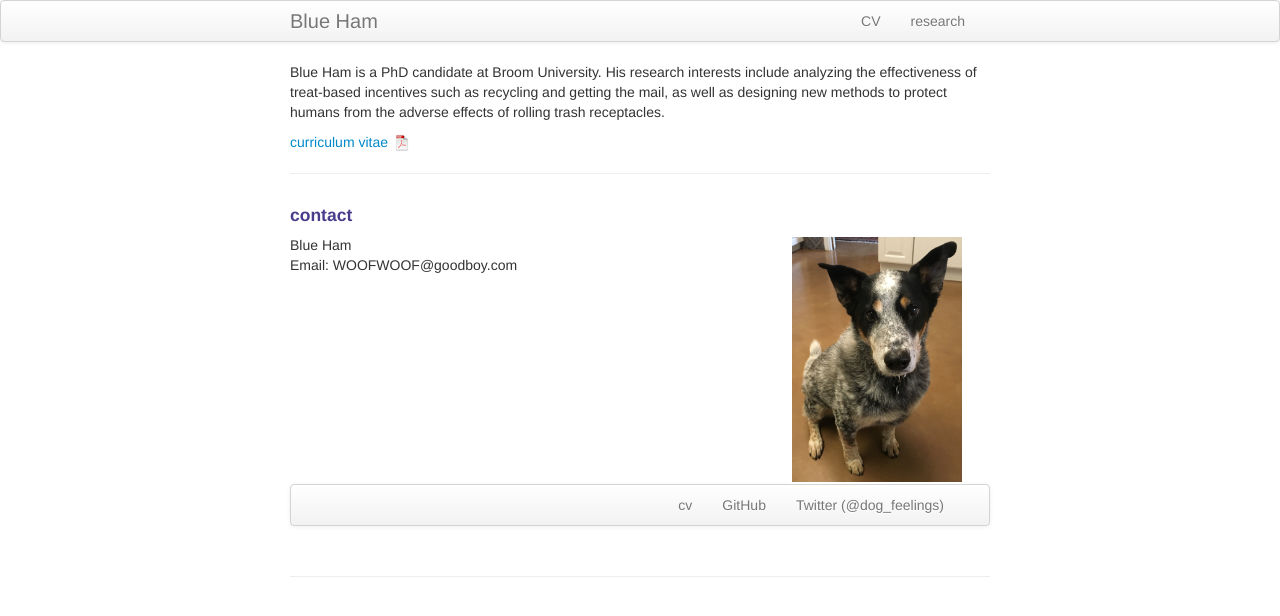
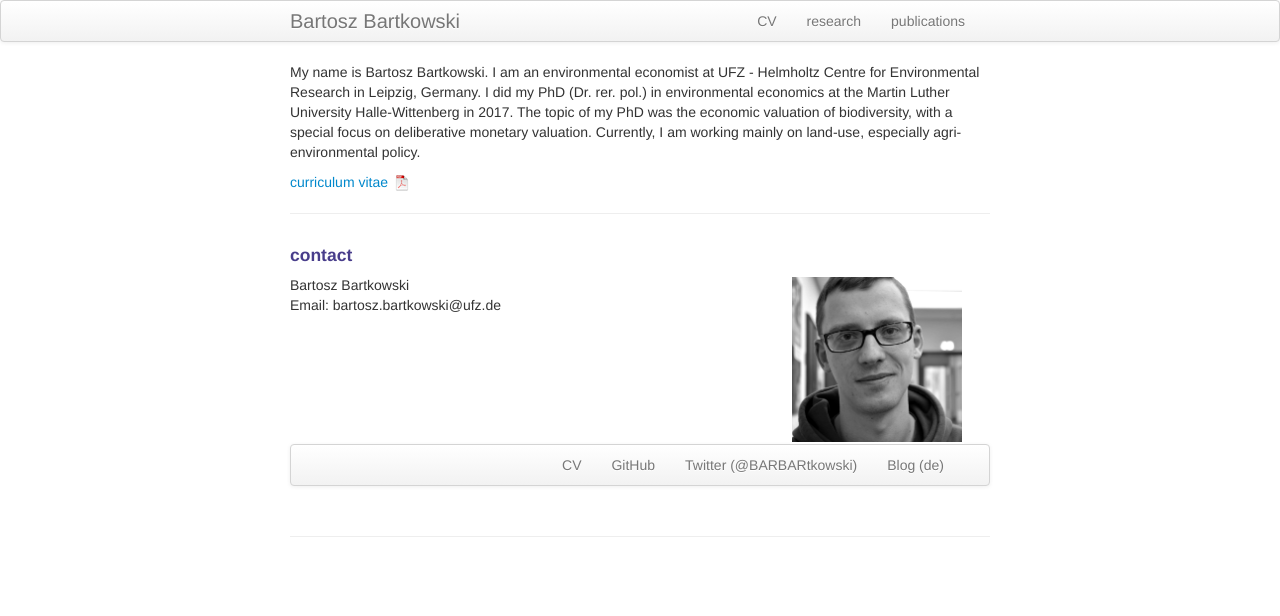
Before and after one commit to BartoszBartk/BartoszBartk.github.io, a Jekyll site: the page built from index.md, in a window 1280 px wide. Shown: the top 616 px of the page. Built offline with Jekyll 4.4.1, drawn with Linux system fonts in a browser that asks for light colours.

Commit message:
update my website

```diff
--- a/_config.yml
+++ b/_config.yml
@@ -8,14 +8,14 @@ highlighter: rouge
 # Themes are encouraged to use these universal variables
 # so be sure to set them if your theme uses them.
 #
-title : Blue Ham
+title : Bartosz Bartkowski
 author :
-  name : Marisa Carlos
-  email : mbc96@cornell.edu
-  github : mbcarlos
-  twitter : MarisaBriCarlos
+  name : Bartosz Bartkowski
+  email : bartosz.bartkowski@ufz.de
+  github : BartoszBartk
+  twitter : BARBARtkowski
 
-production_url : http://marisabriana.github.io
+production_url : http://BartoszBartk.github.io
 
 # Tell Github to use the kramdown markdown interpreter
 # (see https://help.github.com/articles/migrating-your-pages-site-from-maruku)
--- a/_includes/themes/twitter/default.html
+++ b/_includes/themes/twitter/default.html
@@ -37,6 +37,7 @@
           <ul class="nav">
               <li><a href="{{ BASE_PATH }}/assets/CV.pdf">CV</a></li>
               <li><a href="{{ BASE_PATH }}/pages/research.html">research</a></li>
+			  <li><a href="/pages/publications.html">publications</a></li>
           </ul>
         </div>
       </div>
--- a/index.md
+++ b/index.md
@@ -1,11 +1,11 @@
 ---
 layout: frontpage
-title: Blue Ham
-description: Blue Ham is a PhD candidate at Broom University.
-keywords: Blue, Ham, treats, recycling, mail, being a good boy
+title: Bartosz Bartkowski
+description: Bartosz Bartkowski is an environmental economist at UFZ - Helmholtz Centre for Environmental Research.
+keywords: environmental economics, agri-environmental policy, soil governance, ecological economics
 ---
 
-Blue Ham is a PhD candidate at Broom University. His research interests include analyzing the effectiveness of treat-based incentives such as recycling and getting the mail, as well as designing new methods to protect humans from the adverse effects of rolling trash receptacles.
+My name is Bartosz Bartkowski. I am an environmental economist at UFZ - Helmholtz Centre for Environmental Research in Leipzig, Germany. I did my PhD (Dr. rer. pol.) in environmental economics at the Martin Luther University Halle-Wittenberg in 2017. The topic of my PhD was the economic valuation of biodiversity, with a special focus on deliberative monetary valuation. Currently, I am working mainly on land-use, especially agri-environmental policy.
 
 [curriculum vitae ![CV as pdf]({{ BASE_PATH }}/pages/icons16/pdf-icon.png)]({{ BASE_PATH }}/assets/CV.pdf)<br/>
 
@@ -18,14 +18,14 @@ Blue Ham is a PhD candidate at Broom University. His research interests include
 
     <div class="row-fluid">
         <div class="span5">
-            Blue Ham<br/>
-            Email: WOOFWOOF@goodboy.com<br/>
+            Bartosz Bartkowski<br/>
+            Email: bartosz.bartkowski@ufz.de<br/>
         </div>
 
         <div class="span2">
         <a href="../assets/headshot.jpg">
             <img src="../assets/headshot.jpg"
-                  title="Blue Ham" alt="Blue Ham"/></a>
+                  title="Bartosz Bartkowski" alt="Bartosz Bartkowski"/></a>
         </div>
     </div>
 </div>
@@ -33,9 +33,10 @@ Blue Ham is a PhD candidate at Broom University. His research interests include
 <div class="navbar">
   <div class="navbar-inner">
       <ul class="nav">
-          <li><a href="{{ BASE_PATH }}/assets/CV.pdf">cv</a></li>
-          <li><a href="https://github.com/mbcarlos">GitHub</a></li>
-          <li><a href="https://twitter.com/dog_feelings">Twitter (@dog_feelings)</a></li>
+          <li><a href="{{ BASE_PATH }}/assets/CV.pdf">CV</a></li>
+          <li><a href="https://github.com/BartoszBartk">GitHub</a></li>
+          <li><a href="https://twitter.com/BARBARtkowski">Twitter (@BARBARtkowski)</a></li>
+		  <li><a href="https://skeptischeoekonomie.wordpress.com">Blog (de)</a></li>
       </ul>
   </div>
 </div>
```
Also changed, not shown: 404.md (+2 -2 lines), pages/publications.md (added, +80 -0 lines), pages/research.md (+13 -4 lines), assets/headshot.jpg, 1 other file.
